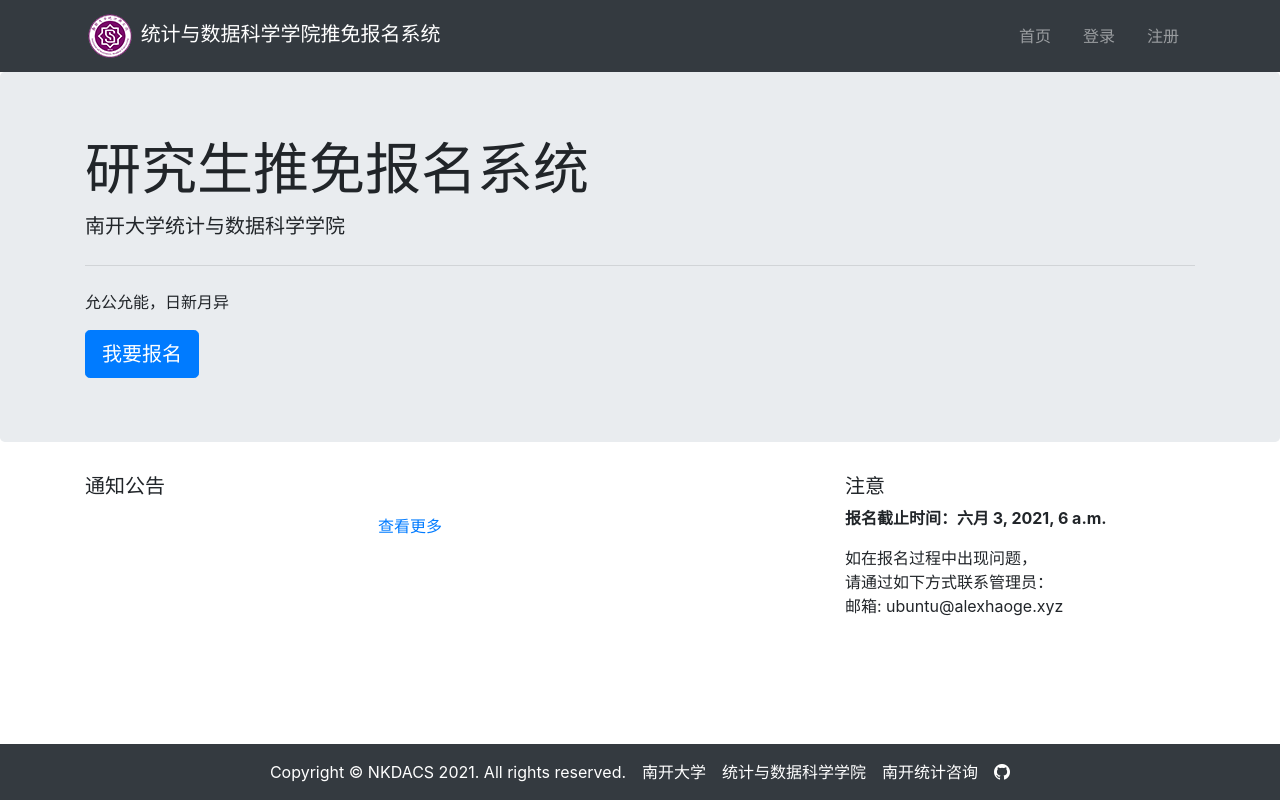
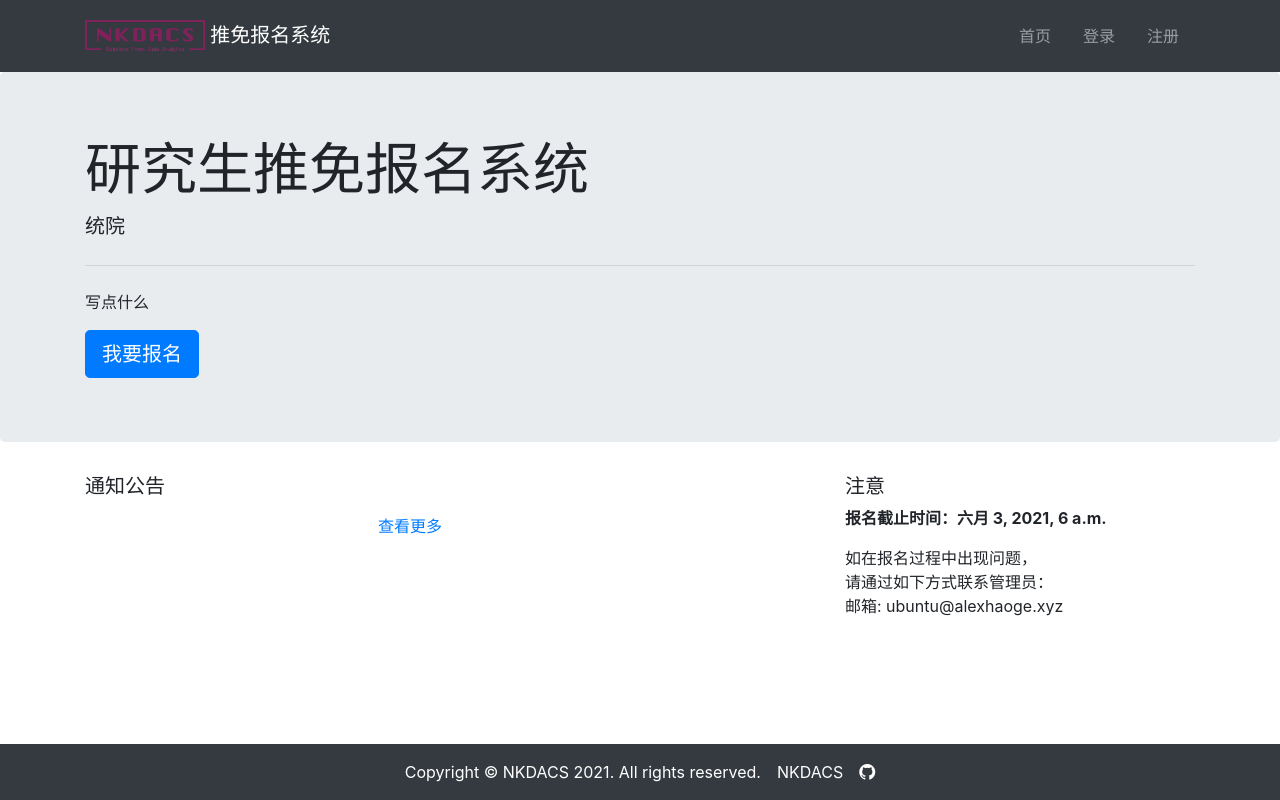
Before and after one commit to NKDACS/system-sandbox, a Django app: page / in a window 1280 px wide. Run offline with Django 3.2, Linux system fonts and the light colour scheme; data that the repository does not hold is empty; parts of the project's set-up code (start-up, migrations or seed data) failed here and were passed over; some libraries are stand-ins or nearby versions.

Commit message:
hide NKU

```diff
--- a/polls/forms.py
+++ b/polls/forms.py
@@ -121,7 +121,7 @@ class GlobalVarForm(forms.Form):
 class SendMultiMailForm(forms.Form):
     title = forms.CharField(
         label='邮件标题', max_length=32,
-        required=True, initial='通知 - 南开大学统计与数据科学学院推免报名系统',
+        required=True, initial='通知 - 推免报名系统',
         widget=forms.TextInput(attrs={'class': 'form-control'})
     )
     content = SummernoteTextFormField(
--- a/polls/utils.py
+++ b/polls/utils.py
@@ -40,7 +40,7 @@ def send_activate_email(request, user):
         'token': account_activation_token.make_token(user),
     })
     send_mail(
-        '激活账号 - 南开大学统计与数据科学学院研究生推免报名系统',
+        '激活账号 - 研究生推免报名系统',
         mail_content,
         settings.EMAIL_HOST_USER,
         [user.email]
--- a/templates/base.html
+++ b/templates/base.html
@@ -4,7 +4,7 @@
 <head>
     <meta charset="UTF-8">
     <meta name="viewport" content="width=device-width, initial-scale=1.0">
-    <title>{% block title %}{% endblock %} - 南开大学统计学院推免报名系统</title>
+    <title>{% block title %}{% endblock %} - 推免报名系统</title>
     <!-- 引入bootstrap的css文件 -->
     <link rel="stylesheet" href="{% static 'bootstrap/css/bootstrap.min.css' %}">
     <link rel="stylesheet" href="{% static 'toastr/toastr.min.css' %}">
--- a/templates/base2.html
+++ b/templates/base2.html
@@ -7,7 +7,7 @@ This is a copy of base.html without request for latest announcement in order to
 <head>
     <meta charset="UTF-8">
     <meta name="viewport" content="width=device-width, initial-scale=1.0">
-    <title>{% block title %}{% endblock %} - 南开大学统计学院推免报名系统</title>
+    <title>{% block title %}{% endblock %} - 推免报名系统</title>
     <!-- 引入bootstrap的css文件 -->
     <link rel="stylesheet" href="{% static 'bootstrap/css/bootstrap.min.css' %}">
     <link rel="stylesheet" href="{% static 'toastr/toastr.min.css' %}">
--- a/templates/footer.html
+++ b/templates/footer.html
@@ -12,14 +12,14 @@
         <div class="collapse navbar-collapse justify-content-center" id="navbarNav">
             <ul class="navbar-nav">
                 <li class="nav-item">Copyright &copy; NKDACS 2021. All rights reserved.</li>
+                {% comment %} <li class="nav-item">
+                    <a target="_blank" href="https://www.nankai.edu.cn/">南开大学</a>
+                </li> {% endcomment %}
+                {% comment %} <li class="nav-item">
+                    <a target="_blank" href="https://stat.nankai.edu.cn/">统计与数据科学学院</a>
+                </li> {% endcomment %}
                 <li class="nav-item">
-                    <a target="_blank" href="https://www.nankai.edu.cn/">南开大学</a>
-                </li>
-                <li class="nav-item">
-                    <a target="_blank" href="https://stat.nankai.edu.cn/">统计与数据科学学院</a>
-                </li>
-                <li class="nav-item">
-                    <a target="_blank" href="https://www.nkdacs.com/">南开统计咨询</a>
+                    <a target="_blank" href="https://www.nkdacs.com/">NKDACS</a>
                 </li>
                 <li class="nav-item">
                     <a target="_blank" href="https://github.com/NKDACS/"><i class="bi bi-github text-white"></i></a>
--- a/templates/header.html
+++ b/templates/header.html
@@ -7,8 +7,8 @@
 		</button>
         <!-- 导航栏商标 -->
         <a class="navbar-brand" style="padding:unset;" href="{% url 'index' %}">
-            <img src="{% static 'img/statlogo.png' %}" alt="logo" />
-            统计与数据科学学院推免报名系统
+            <img src="{% static 'img/nkdacs.png' %}" style="height:2rem;" alt="logo" />
+            推免报名系统
         </a>
 
         <!-- 导航入口 -->
--- a/templates/polls/account_activate_email.html
+++ b/templates/polls/account_activate_email.html
@@ -1,5 +1,5 @@
 亲爱的{{last}}{{first}}同学：
-    您正在注册南开大学统计与数据科学学院研究生推免报名系统的账号。
+    您正在注册推免报名系统的账号。
     您的用户名为：{{user}}
     请点击以下链接激活账号:
     {{ protocol}}://{{ domain }}{% url 'activate_account' uidb64=uid token=token %}
--- a/templates/polls/index.html
+++ b/templates/polls/index.html
@@ -6,9 +6,9 @@
 <div class="jumbotron">
     <div class="container">
     <h1 class="display-4">研究生推免报名系统</h1>
-    <p class="lead">南开大学统计与数据科学学院</p>
+    <p class="lead">统院</p>
     <hr class="my-4">
-    <p>允公允能，日新月异</p>
+    <p>写点什么</p>
     <a class="btn btn-primary btn-lg" href="{% url 'editresume' %}" role="button">我要报名</a>
     </div>
 </div>
--- a/templates/polls/password_reset_email.html
+++ b/templates/polls/password_reset_email.html
@@ -1,5 +1,5 @@
 亲爱的同学：
-    您正在申请找回南开大学统计与数据科学学院研究生推免报名系统的账号。
+    您正在申请找回研究生推免报名系统的账号。
     您的注册邮箱为 {{ email }}，用户名为{{ user }}。
     请点击以下链接找回:
     {{ protocol}}://{{ domain }}{% url 'password_reset_confirm' uidb64=uid token=token %}
--- a/templates/polls/password_reset_subject.txt
+++ b/templates/polls/password_reset_subject.txt
@@ -1 +1 @@
-重置南开大学统计与数据科学学院研究生推免报名系统的密码
+重置研究生推免报名系统的密码
```
Also changed, not shown: static/img/favicon.ico, static/img/nkdacs.png (added), static/img/nkstat.ico (added).
